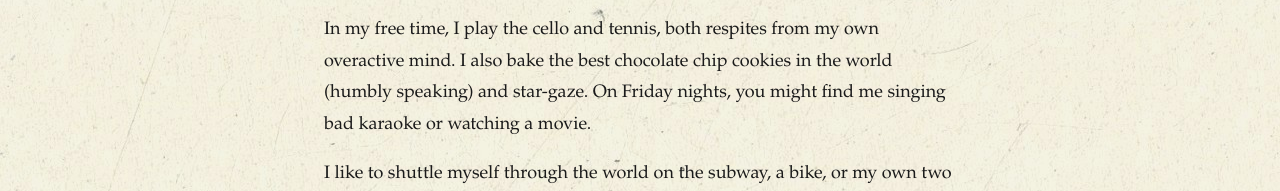
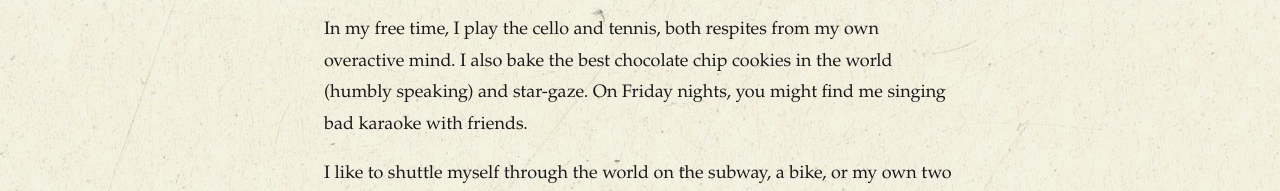
Before and after one commit to cindyzrealz/personalwebsite, a plain HTML site: page about/index.html in a window 1280 px wide. Shown: the part 1147-1338 px from the top of the page. Drawn offline with Linux system fonts and the light colour scheme.

Commit message:
Edit Friday nights line in about bio

```diff
--- a/about/index.html
+++ b/about/index.html
@@ -30,7 +30,7 @@
 
     <p>I love to read. On the title page of every book I own I stamp a seal (“Cindy’s Library”) I carved to preserve in the paper my devotion for the words that follow. I have a habit of memorizing my favorite poems, Chinese or English. I hope to eventually become a repository of all these arrangements of language that have spoken some bit of myself I could not express before. I love to write and would love even more to be truly good at it sometime in life. I am a translator too.</p>
 
-    <p>In my free time, I play the cello and tennis, both respites from my own overactive mind. I also bake the best chocolate chip cookies in the world (humbly speaking) and star-gaze. On Friday nights, you might find me singing bad karaoke or watching a movie.</p>
+    <p>In my free time, I play the cello and tennis, both respites from my own overactive mind. I also bake the best chocolate chip cookies in the world (humbly speaking) and star-gaze. On Friday nights, you might find me singing bad karaoke with friends.</p>
 
     <p>I like to shuttle myself through the world on the subway, a bike, or my own two feet. The only slow walker in a family of cursed fast walkers, I have resigned myself to always falling behind: might as well take it easy and spend some time with the flowers on the trail or a particularly worn stretch of concrete wall.</p>
 
```
